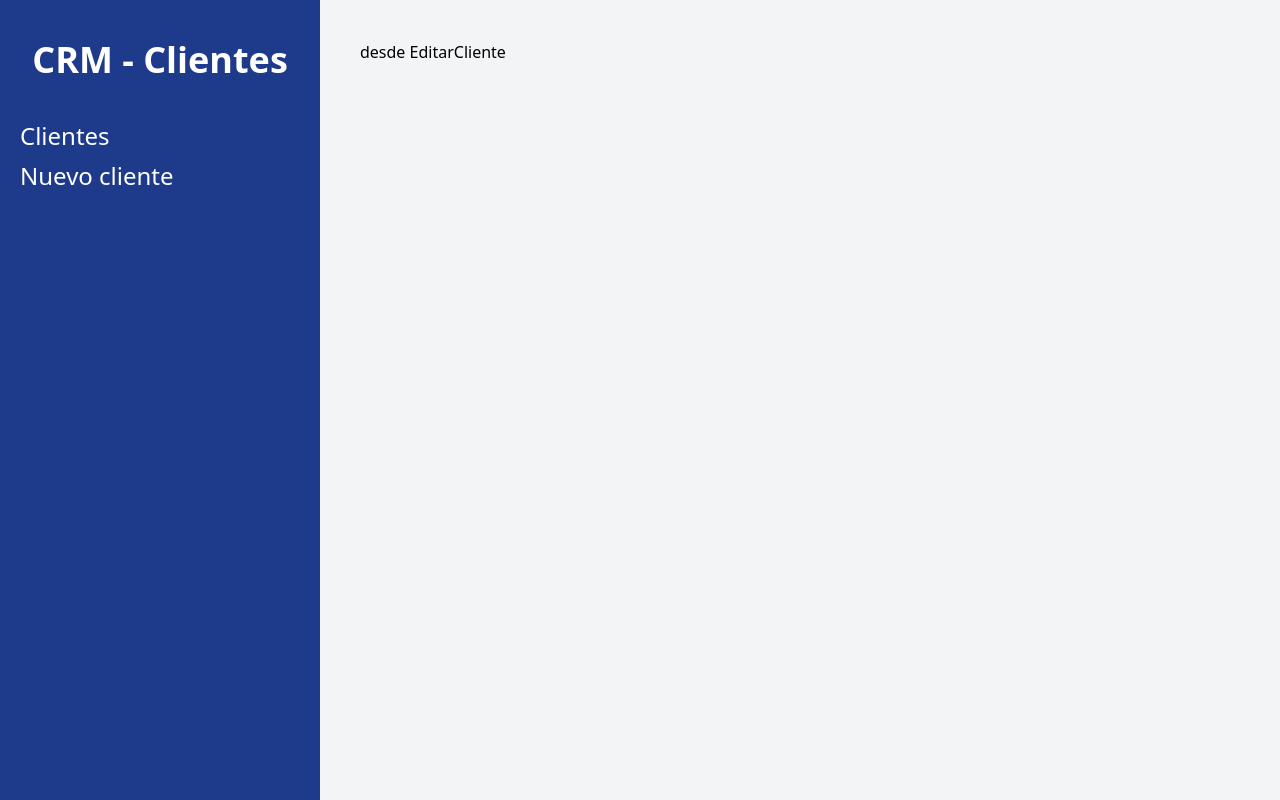
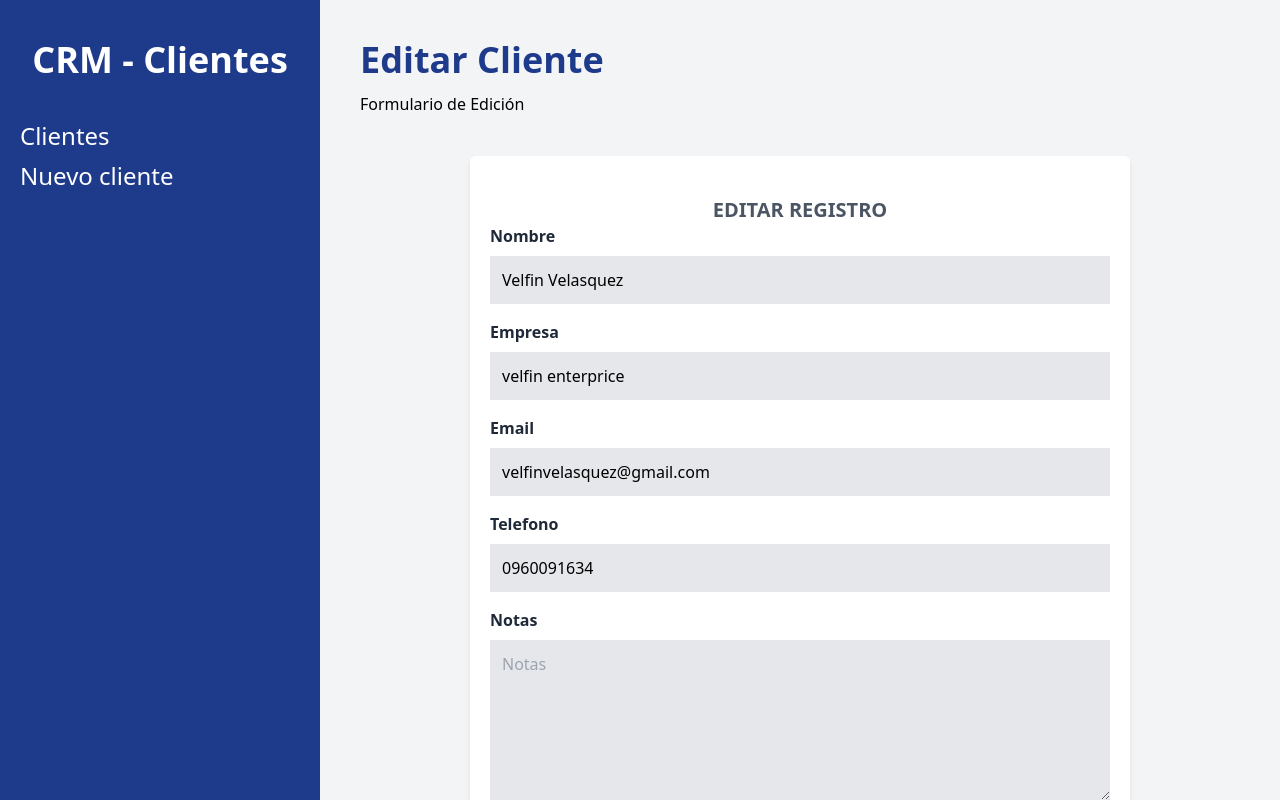
Before and after one commit to velfin13/crm-react-vite, a React (Vite) app: page /clientes/editar/1 in a window 1280 px wide. Built offline with nearby package versions, Linux system fonts and the light colour scheme; data requests are answered from the project's data file.

Commit message:
texto de formulario de manera condicional

```diff
--- a/db.json
+++ b/db.json
@@ -31,6 +31,22 @@
       "telefono": "",
       "notas": "",
       "id": 4
+    },
+    {
+      "nombre": "Velfin Velasquez",
+      "empresa": "velfin enterprice",
+      "email": "velfinvelasquez@gmail.com",
+      "telefono": "0960091634",
+      "notas": "",
+      "id": 5
+    },
+    {
+      "nombre": "Velfin Velasquez",
+      "empresa": "velfin enterprice",
+      "email": "velfinvelasquez@gmail.com",
+      "telefono": "0960091634",
+      "notas": "",
+      "id": 6
     }
   ]
 }
--- a/src/components/Cliente.jsx
+++ b/src/components/Cliente.jsx
@@ -20,6 +20,7 @@ const Cliente = ({ cliente }) => {
         <button
           type="button"
           className="bg-blue-600 hover:bg-blue-800 text-white uppercase w-full block rounded-md hover:cursor-pointer p-1 mb-2 text-xs"
+          onClick={() => navigate(`/clientes/editar/${cliente.id}`)}
         >
           Editar
         </button>
--- a/src/components/Formulario.jsx
+++ b/src/components/Formulario.jsx
@@ -5,7 +5,7 @@ import Alerta from "../components/Alerta";
 import { useNavigate } from "react-router-dom";
 import { createClientAPI } from "../api/clientes";
 
-const Formulario = () => {
+const Formulario = ({ cliente }) => {
   const navigate = useNavigate();
 
   const nuevoClienteSchema = Yup.object().shape({
@@ -22,11 +22,11 @@ const Formulario = () => {
   });
 
   const initialValues = {
-    nombre: "",
-    empresa: "",
-    email: "",
-    telefono: "",
-    notas: "",
+    nombre: cliente?.nombre ?? "",
+    empresa: cliente?.empresa ?? "",
+    email: cliente?.email ?? "",
+    telefono: cliente?.telefono ?? "",
+    notas: cliente?.notas ?? "",
   };
 
   const handleSubmit = async (values, { resetForm }) => {
@@ -41,11 +41,12 @@ const Formulario = () => {
   return (
     <div className="mt-10 bg-white px-5 py-10 rounded-md shadow-md md:w-3/4 mx-auto">
       <h1 className="text-gray-600 font-bold text-xl uppercase text-center">
-        Agregar Cliente
+        {cliente?.nombre ? "Editar Registro" : "Nuevo Regitro"}
       </h1>
 
       <Formik
         initialValues={initialValues}
+        enableReinitialize={true}
         onSubmit={handleSubmit}
         validationSchema={nuevoClienteSchema}
       >
@@ -132,8 +133,8 @@ const Formulario = () => {
 
             <input
               type="submit"
-              value={"Agregar cliente"}
-              className="mt-5 w-full bg-blue-800 p-3 text-white uppercase font-bold text-lg rounded-md"
+              value={cliente?.nombre ? "Editar Registro" : "Agregar Regitro"}
+              className="mt-5 w-full bg-blue-600 p-3 text-white uppercase font-bold text-lg rounded-md cursor-pointer transition-shadow hover:bg-blue-800"
             />
           </Form>
         )}
@@ -142,4 +143,8 @@ const Formulario = () => {
   );
 };
 
+Formulario.defaultProps = {
+  cliente: {},
+};
+
 export default Formulario;
--- a/src/pages/EditarCliente.jsx
+++ b/src/pages/EditarCliente.jsx
@@ -1,10 +1,26 @@
-import React from "react";
+import { useEffect, useState } from "react";
+import { useParams } from "react-router-dom";
+import { getClientByIdAPI } from "../api/clientes";
+import Formulario from "../components/Formulario";
 
 const EditarCliente = () => {
+  const { id } = useParams();
+  const [cliente, setCliente] = useState({});
+  const [cargando, setCargando] = useState(false);
+
+  useEffect(() => {
+    setCargando(true);
+    getClientByIdAPI(id).then((res) => {
+      setCliente(res ?? {});
+      setCargando(false);
+    });
+  }, []);
   return (
-    <div>
-      <h1>desde EditarCliente</h1>
-    </div>
+    <>
+      <h1 className="font-black text-4xl text-blue-900">Editar Cliente</h1>
+      <p className="mt-3">Formulario de Edición</p>
+      <Formulario cliente={cliente} />
+    </>
   );
 };
 
--- a/src/pages/VerCliente.jsx
+++ b/src/pages/VerCliente.jsx
@@ -15,7 +15,6 @@ const VerCliente = () => {
     });
   }, []);
 
-  console.log(Object.keys(cliente) === 0);
 
   return (
     <div>
```
